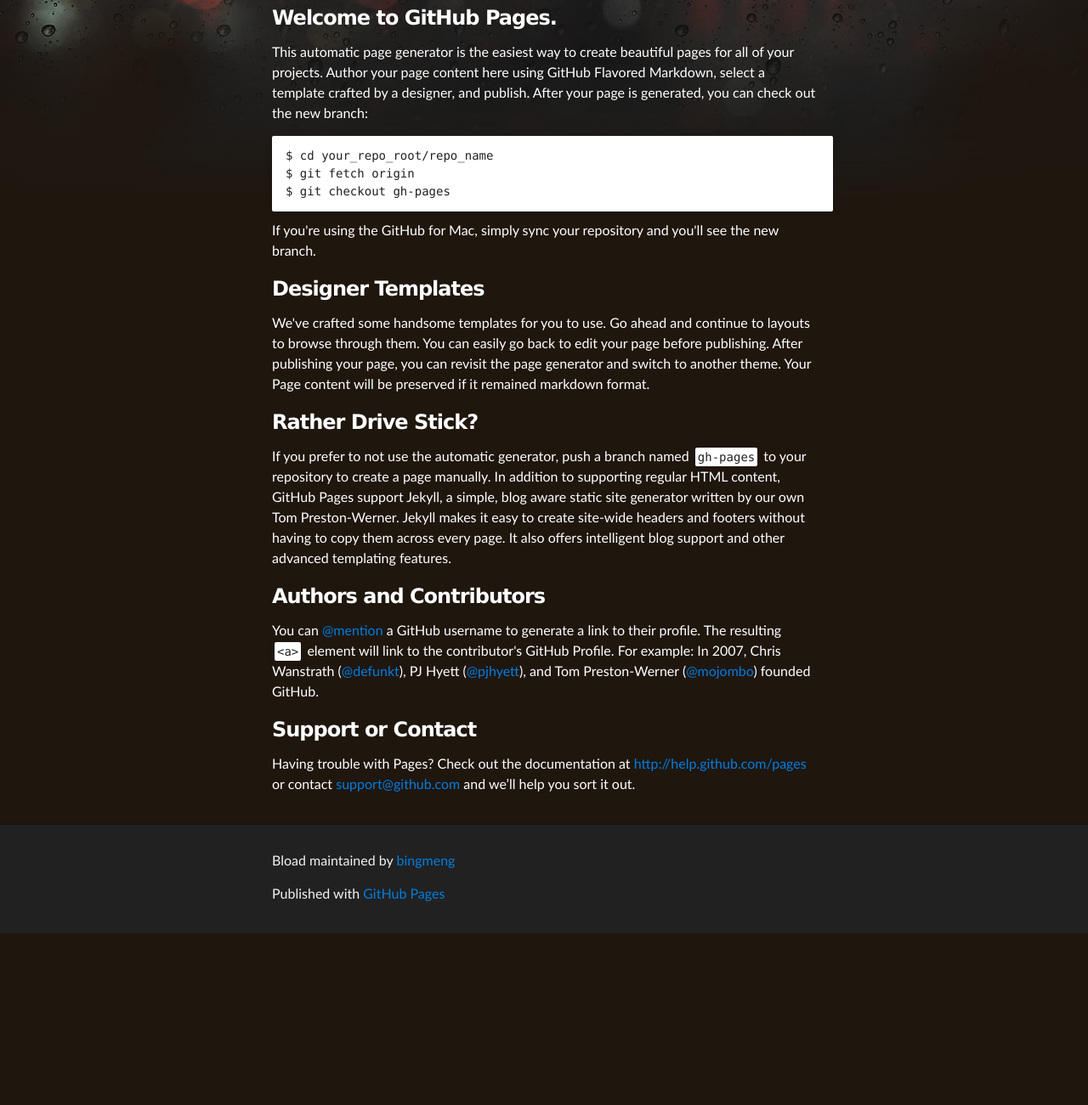
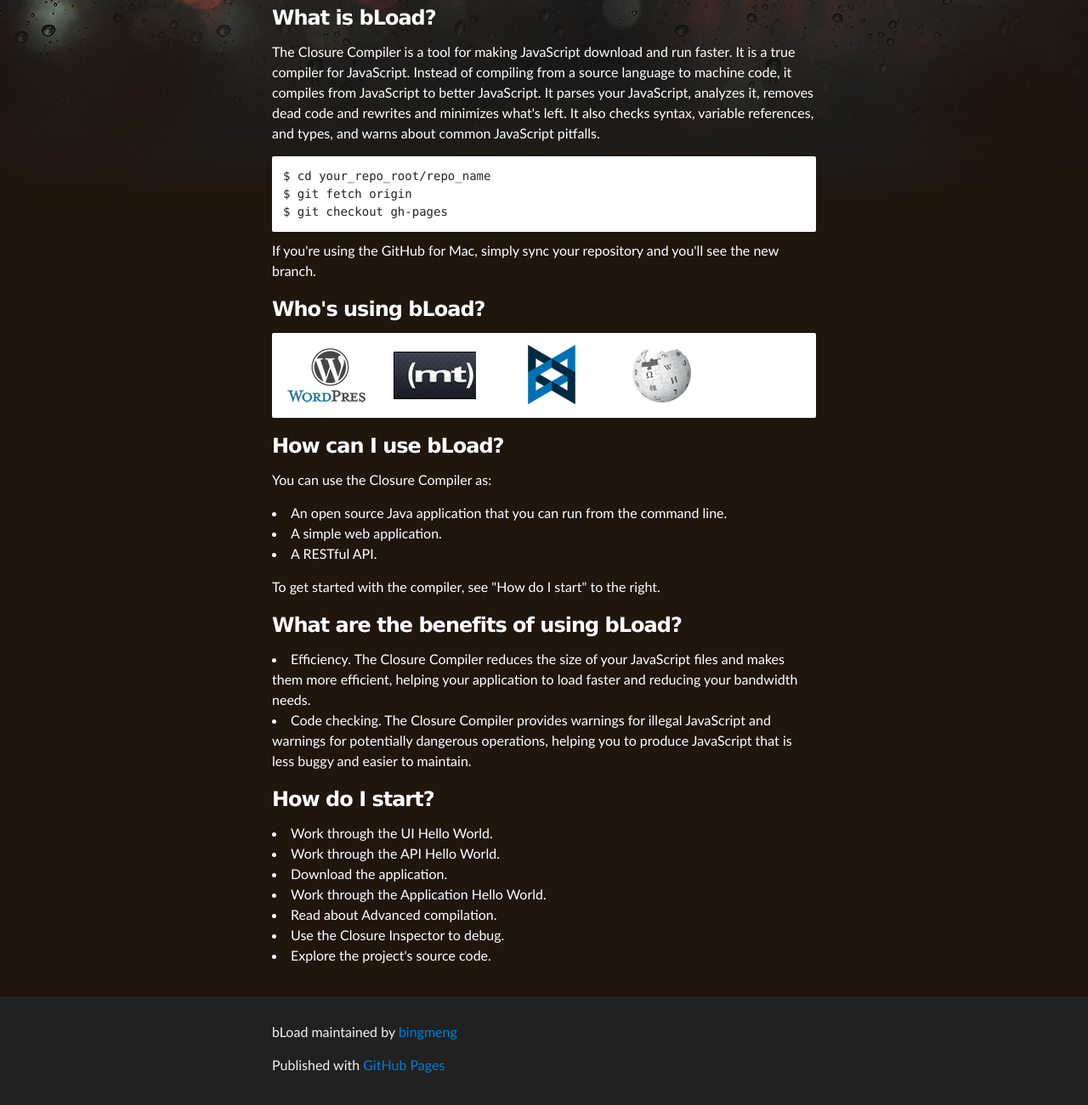
Before and after one commit to bingmeng/bLoad, a plain HTML site: page index.html in a window 1280 px wide. Shown: the part 256-1557 px from the top of the page at 85% size. Before the commit the page ends 1355 px from the top, so only its background shows below. Drawn offline with Linux system fonts and the light colour scheme.

Commit message:
Update home page structure.

```diff
--- a/index.html
+++ b/index.html
@@ -1,74 +1,75 @@
 <!DOCTYPE html>
 <html>
-
 <head>
 	<meta charset='utf-8' />
 	<meta http-equiv="X-UA-Compatible" content="chrome=1" />
 	<meta name="description" content="bLoad : bLoad: To make all HTTP requests asynchronous!" />
-
 	<link rel="stylesheet" type="text/css" media="screen" href="stylesheets/stylesheet.css">
-
 	<title>bLoad</title>
 </head>
-
 <body>
-
     <!-- HEADER -->
     <div id="header_wrap" class="outer">
         <header class="inner">
 			<a id="forkme_banner" href="https://github.com/bingmeng/bLoad">View on GitHub</a>
-
 			<h1 id="project_title">bLoad</h1>
 			<h2 id="project_tagline">To make all HTTP requests asynchronous!</h2>
-
 			<section id="downloads">
 				<a class="zip_download_link" href="https://github.com/bingmeng/bLoad/zipball/master">Download this project as a .zip file</a>
 				<a class="tar_download_link" href="https://github.com/bingmeng/bLoad/tarball/master">Download this project as a tar.gz file</a>
 			</section>
         </header>
     </div>
-
     <!-- MAIN CONTENT -->
     <div id="main_content_wrap" class="outer">
 		<section id="main_content" class="inner">
-        <h3>Welcome to GitHub Pages.</h3>
-
-<p>This automatic page generator is the easiest way to create beautiful pages for all of your projects. Author your page content here using GitHub Flavored Markdown, select a template crafted by a designer, and publish. After your page is generated, you can check out the new branch:</p>
-
-<pre><code>$ cd your_repo_root/repo_name
-$ git fetch origin
-$ git checkout gh-pages
-</code></pre>
-
+			<h3>What is bLoad?</h3>
+			<p>The Closure Compiler is a tool for making JavaScript download and run faster. It is a true compiler for JavaScript. Instead of compiling from a source language to machine code, it compiles from JavaScript to better JavaScript. It parses your JavaScript, analyzes it, removes dead code and rewrites and minimizes what's left. It also checks syntax, variable references, and types, and warns about common JavaScript pitfalls.</p>
+			<code>
+				<div>$ cd your_repo_root/repo_name</div>
+				<div>$ git fetch origin</div>
+				<div>$ git checkout gh-pages</div>
+			</code>
 			<p>If you're using the GitHub for Mac, simply sync your repository and you'll see the new branch.</p>
-
-<h3>Designer Templates</h3>
-
-<p>We've crafted some handsome templates for you to use. Go ahead and continue to layouts to browse through them. You can easily go back to edit your page before publishing. After publishing your page, you can revisit the page generator and switch to another theme. Your Page content will be preserved if it remained markdown format.</p>
-
-<h3>Rather Drive Stick?</h3>
-
-<p>If you prefer to not use the automatic generator, push a branch named <code>gh-pages</code> to your repository to create a page manually. In addition to supporting regular HTML content, GitHub Pages support Jekyll, a simple, blog aware static site generator written by our own Tom Preston-Werner. Jekyll makes it easy to create site-wide headers and footers without having to copy them across every page. It also offers intelligent blog support and other advanced templating features.</p>
-
-<h3>Authors and Contributors</h3>
-
-<p>You can <a href="https://github.com/blog/821" class="user-mention">@mention</a> a GitHub username to generate a link to their profile. The resulting <code>&lt;a&gt;</code> element will link to the contributor's GitHub Profile. For example: In 2007, Chris Wanstrath (<a href="https://github.com/defunkt" class="user-mention">@defunkt</a>), PJ Hyett (<a href="https://github.com/pjhyett" class="user-mention">@pjhyett</a>), and Tom Preston-Werner (<a href="https://github.com/mojombo" class="user-mention">@mojombo</a>) founded GitHub.</p>
-
-<h3>Support or Contact</h3>
-
-<p>Having trouble with Pages? Check out the documentation at <a href="http://help.github.com/pages">http://help.github.com/pages</a> or contact <a href="mailto:support@github.com">support@github.com</a> and we’ll help you sort it out.</p>
+			<h3>Who's using bLoad?</h3>
+			<p id="users">
+				<span style="width:100px;height:80px;background:url('images/whos-using-sprite.png') 0px 0px no-repeat;float:left;"></span>
+				<span style="width:100px;height:80px;background:url('images/whos-using-sprite.png') 0px -80px no-repeat;float:left;margin-left:30px;"></span>
+				<span style="width:100px;height:80px;background:url('images/whos-using-sprite.png') 0px -160px no-repeat;float:left;margin-left:30px;"></span>
+				<span style="width:100px;height:80px;background:url('images/whos-using-sprite.png') 0px -240px no-repeat;float:left;margin-left:30px;"></span>
+				<span style="clear:both;display:block;"></span>
+			</p>
+			<h3>How can I use bLoad?</h3>
+			<p>You can use the Closure Compiler as:</p>
+			<ul>
+				<li style="padding:0;margin:0;">An open source Java application that you can run from the command line.</li>
+				<li style="padding:0;margin:0;">A simple web application.</li>
+				<li style="padding:0;margin:0;">A RESTful API.</li>
+			</ul>
+			<p>To get started with the compiler, see "How do I start" to the right.</p>
+			<h3>What are the benefits of using bLoad?</h3>
+			<ul>
+				<li style="padding:0;margin:0;">Efficiency. The Closure Compiler reduces the size of your JavaScript files and makes them more efficient, helping your application to load faster and reducing your bandwidth needs.</li>
+				<li style="padding:0;margin:0;">Code checking. The Closure Compiler provides warnings for illegal JavaScript and warnings for potentially dangerous operations, helping you to produce JavaScript that is less buggy and easier to maintain.</li>
+			</ul>
+			<h3>How do I start?</h3>
+			<ul>
+				<li style="padding:0;margin:0;">Work through the UI Hello World.</li>
+				<li style="padding:0;margin:0;">Work through the API Hello World.</li>
+				<li style="padding:0;margin:0;">Download the application.</li>
+				<li style="padding:0;margin:0;">Work through the Application Hello World.</li>
+				<li style="padding:0;margin:0;">Read about Advanced compilation.</li>
+				<li style="padding:0;margin:0;">Use the Closure Inspector to debug.</li>
+				<li style="padding:0;margin:0;">Explore the project's source code.</li>
+			</ul>
 		</section>
     </div>
-
 	<!-- FOOTER  -->
 	<div id="footer_wrap" class="outer">
 		<footer class="inner">
-        <p class="copyright">Bload maintained by <a href="http://bingmeng.github.com">bingmeng</a></p>
+			<p class="copyright">bLoad maintained by <a href="http://bingmeng.github.com">bingmeng</a></p>
 			<p>Published with <a href="http://pages.github.com">GitHub Pages</a></p>
 		</footer>
 	</div>
-
-
-
 </body>
 </html>
--- a/stylesheets/stylesheet.css
+++ b/stylesheets/stylesheet.css
@@ -158,11 +158,9 @@ img {
   -ms-box-shadow: 0 0 5px #ebebeb;
 }
 
-pre, code {
-  width: 100%;
+code {
   color: #222;
   background-color: #fff;
-
   font-family: Monaco, "Bitstream Vera Sans Mono", "Lucida Console", Terminal, monospace;
   font-size: 14px;
 
@@ -174,22 +172,19 @@ pre, code {
 
 }
 
-pre {
-  width: 100%;
-  padding: 10px;
-  box-shadow: 0 0 10px rgba(0,0,0,.1);
-  overflow: auto;
+code {
+  display:block;
+  padding: 13px;
+  box-shadow: none;
 }
 
-code {
-  padding: 3px;
-  margin: 0 3px;
-  box-shadow: 0 0 10px rgba(0,0,0,.1);
-}
-
-pre code {
-  display: block;
-  box-shadow: none;
+#users {
+	background:#fff;
+	box-shadow:none;
+	border-radius:2px;
+	-moz-border-radius: 2px;
+    -webkit-border-radius: 2px;
+	padding:10px;
 }
 
 blockquote {
```
Also changed, not shown: images/whos-using-sprite.png (added). Lines whose indentation alone changed are shown as unchanged.
